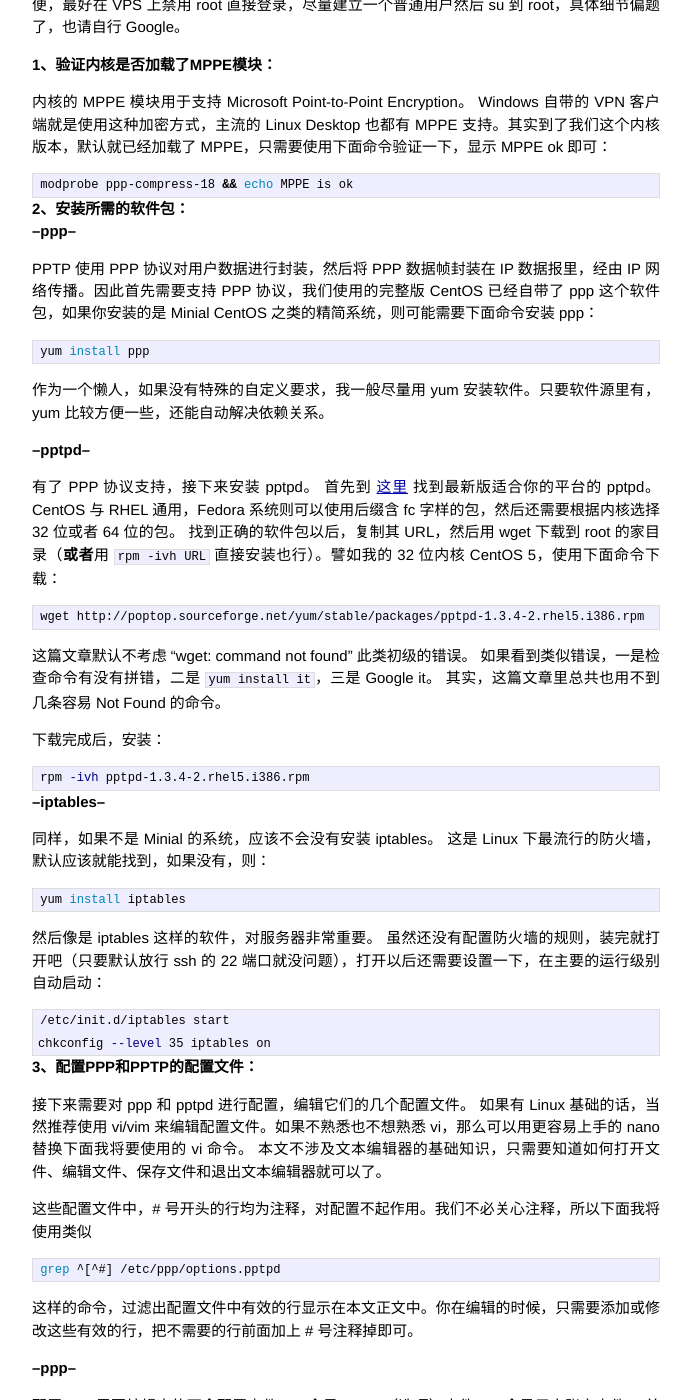
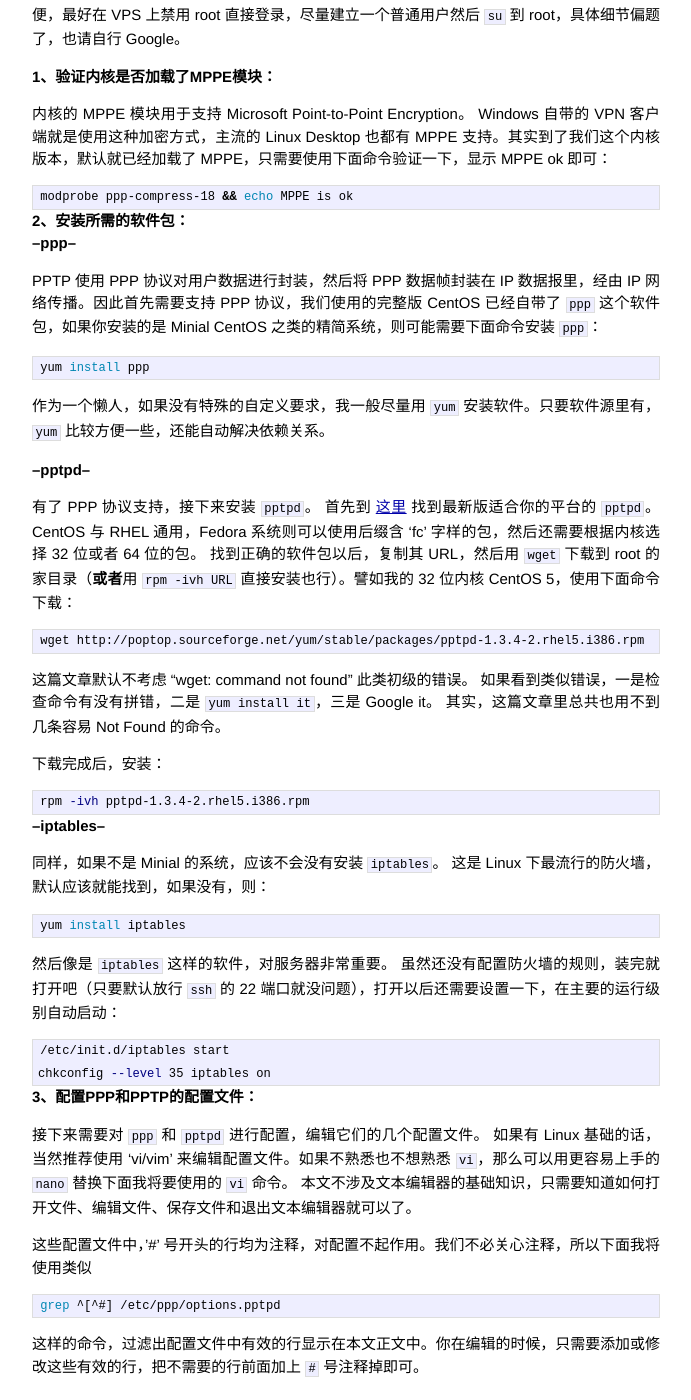
Before and after one commit to gnailuy/gnailuy.com, a Jekyll site: the page built from _posts/2011-07-04-pptp-vpn.markdown, in a window 1280 px wide and 1400 px high, scrolled down 1381 px. Shown: the whole window, without its empty margins (294-985 px from the left). Built offline with Jekyll 4.4.1, drawn with Linux system fonts in a browser that asks for light colours; Markdown is read by kramdown in place of the engine named in the settings; some of the changed text lies outside the part shown.

Commit message:
minor update

```diff
--- a/_posts/2011-07-04-pptp-vpn.markdown
+++ b/_posts/2011-07-04-pptp-vpn.markdown
@@ -6,9 +6,9 @@ categories: [ linux ]
 ---
 
 本文介绍在安装 CentOS 操作系统的 Xen VPS 上，如何搭建 PPTP VPN 服务。
-包括 PPTP 的安装、配置，以及相应的 iptables 规则。
+包括 PPTP 的安装、配置，以及相应的 `iptables` 规则。
 本文暂时不涉及 PPTP 流量控制的部分，等抽空学明白了 [FreeRADIUS][freeradius] 再来写续篇。
-**2011 年 7 月 20 日更新**：在**安全建议**这一部分，增加了使用不同的 IP 地址，分别提供 VPN 服务和 Web 等其他常规服务，以及使用不同 IP 地址时如何书写 iptables 规则的内容。
+**2011 年 7 月 20 日更新**：在**安全建议**这一部分，增加了使用不同的 IP 地址，分别提供 VPN 服务和 Web 等其他常规服务，以及使用不同 IP 地址时如何书写 `iptables` 规则的内容。
 
 <!-- more -->
 
@@ -48,15 +48,15 @@ PPTP 的配置主要有下面五个步骤：
 * 安装所需的软件包
 * 配置 PPP 和 PPTP 的配置文件
 * 打开内核的 IP 转发功能
-* 启动 pptpd 守护进程
-* 配置 iptables 防火墙放行和转发规则
+* 启动 `pptpd` 守护进程
+* 配置 `iptables` 防火墙放行和转发规则
 
 ### 详细步骤
 
-开机以后，首先是登录 VPS。我平时用 Linux，就直接 ssh 命令登录上去。
+开机以后，首先是登录 VPS。我平时用 Linux，就直接 `ssh` 命令登录上去。
 如果是在 Winodws 下，推荐使用 [PuTTY][putty]，有一点需要注意，就是连接之前最好把字符集设置成 UTF-8，因为 Linux 默认的 locale 都是 UTF-8 了，如果出现非 ASCII 字符，不设置字符集就会出现乱码，具体的设置方法 Google 知道。
 
-下面的所有配置操作都需要 root 权限，如无特别说明，所有命令都在 root 的家目录下执行。顺便，最好在 VPS 上禁用 root 直接登录，尽量建立一个普通用户然后 su 到 root，具体细节偏题了，也请自行 Google。
+下面的所有配置操作都需要 root 权限，如无特别说明，所有命令都在 root 的家目录下执行。顺便，最好在 VPS 上禁用 root 直接登录，尽量建立一个普通用户然后 `su` 到 root，具体细节偏题了，也请自行 Google。
 
 #### 1、验证内核是否加载了MPPE模块：
 
@@ -71,20 +71,20 @@ modprobe ppp-compress-18 && echo MPPE is ok
 
 ##### --ppp--
 
-PPTP 使用 PPP 协议对用户数据进行封装，然后将 PPP 数据帧封装在 IP 数据报里，经由 IP 网络传播。因此首先需要支持 PPP 协议，我们使用的完整版 CentOS 已经自带了 ppp 这个软件包，如果你安装的是 Minial CentOS 之类的精简系统，则可能需要下面命令安装 ppp：
+PPTP 使用 PPP 协议对用户数据进行封装，然后将 PPP 数据帧封装在 IP 数据报里，经由 IP 网络传播。因此首先需要支持 PPP 协议，我们使用的完整版 CentOS 已经自带了 `ppp` 这个软件包，如果你安装的是 Minial CentOS 之类的精简系统，则可能需要下面命令安装 `ppp`：
 
 {% highlight bash %}
 yum install ppp
 {% endhighlight %}
 
-作为一个懒人，如果没有特殊的自定义要求，我一般尽量用 yum 安装软件。只要软件源里有，yum 比较方便一些，还能自动解决依赖关系。
+作为一个懒人，如果没有特殊的自定义要求，我一般尽量用 `yum` 安装软件。只要软件源里有，`yum` 比较方便一些，还能自动解决依赖关系。
 
 ##### --pptpd--
 
-有了 PPP 协议支持，接下来安装 pptpd。
-首先到 [这里][pptpd] 找到最新版适合你的平台的 pptpd。
-CentOS 与 RHEL 通用，Fedora 系统则可以使用后缀含 fc 字样的包，然后还需要根据内核选择 32 位或者 64 位的包。
-找到正确的软件包以后，复制其 URL，然后用 wget 下载到 root 的家目录（**或者**用 `rpm -ivh URL` 直接安装也行）。譬如我的 32 位内核 CentOS 5，使用下面命令下载：
+有了 PPP 协议支持，接下来安装 `pptpd`。
+首先到 [这里][pptpd] 找到最新版适合你的平台的 `pptpd`。
+CentOS 与 RHEL 通用，Fedora 系统则可以使用后缀含 'fc' 字样的包，然后还需要根据内核选择 32 位或者 64 位的包。
+找到正确的软件包以后，复制其 URL，然后用 `wget` 下载到 root 的家目录（**或者**用 `rpm -ivh URL` 直接安装也行）。譬如我的 32 位内核 CentOS 5，使用下面命令下载：
 
 {% highlight bash %}
 wget http://poptop.sourceforge.net/yum/stable/packages/pptpd-1.3.4-2.rhel5.i386.rpm
@@ -102,15 +102,15 @@ rpm -ivh pptpd-1.3.4-2.rhel5.i386.rpm
 
 ##### --iptables--
 
-同样，如果不是 Minial 的系统，应该不会没有安装 iptables。
+同样，如果不是 Minial 的系统，应该不会没有安装 `iptables`。
 这是 Linux 下最流行的防火墙，默认应该就能找到，如果没有，则：
 
 {% highlight bash %}
 yum install iptables
 {% endhighlight %}
 
-然后像是 iptables 这样的软件，对服务器非常重要。
-虽然还没有配置防火墙的规则，装完就打开吧（只要默认放行 ssh 的 22 端口就没问题），打开以后还需要设置一下，在主要的运行级别自动启动：
+然后像是 `iptables` 这样的软件，对服务器非常重要。
+虽然还没有配置防火墙的规则，装完就打开吧（只要默认放行 `ssh` 的 22 端口就没问题），打开以后还需要设置一下，在主要的运行级别自动启动：
 
 {% highlight bash %}
 /etc/init.d/iptables start
@@ -119,22 +119,22 @@ chkconfig --level 35 iptables on
 
 #### 3、配置PPP和PPTP的配置文件：
 
-接下来需要对 ppp 和 pptpd 进行配置，编辑它们的几个配置文件。
-如果有 Linux 基础的话，当然推荐使用 vi/vim 来编辑配置文件。如果不熟悉也不想熟悉 vi，那么可以用更容易上手的 nano 替换下面我将要使用的 vi 命令。
+接下来需要对 `ppp` 和 `pptpd` 进行配置，编辑它们的几个配置文件。
+如果有 Linux 基础的话，当然推荐使用 'vi/vim' 来编辑配置文件。如果不熟悉也不想熟悉 `vi`，那么可以用更容易上手的 `nano` 替换下面我将要使用的 `vi` 命令。
 本文不涉及文本编辑器的基础知识，只需要知道如何打开文件、编辑文件、保存文件和退出文本编辑器就可以了。
 
-这些配置文件中，# 号开头的行均为注释，对配置不起作用。我们不必关心注释，所以下面我将使用类似
+这些配置文件中，'#' 号开头的行均为注释，对配置不起作用。我们不必关心注释，所以下面我将使用类似
 
 {% highlight bash %}
 grep ^[^#] /etc/ppp/options.pptpd
 {% endhighlight %}
 
-这样的命令，过滤出配置文件中有效的行显示在本文正文中。你在编辑的时候，只需要添加或修改这些有效的行，把不需要的行前面加上 # 号注释掉即可。
+这样的命令，过滤出配置文件中有效的行显示在本文正文中。你在编辑的时候，只需要添加或修改这些有效的行，把不需要的行前面加上 `#` 号注释掉即可。
 
 ##### --ppp--
 
-配置 ppp 需要编辑它的两个配置文件，一个是 option（选项）文件，一个是用户账户文件。
-首先编辑option文件：
+配置 `ppp` 需要编辑它的两个配置文件，一个是 option（选项）文件，一个是用户账户文件。
+首先编辑 option 文件：
 
 {% highlight bash %}
 vi /etc/ppp/options.pptpd
@@ -204,8 +204,8 @@ remoteip 192.168.0.207-217
 其中 option 选项指定使用 `/etc/ppp/options.pptpd` 中的配置；
 logwtmp 表示使用 WTMP 日志。
 
-后面两行是比较重要的两行。VPN 可以这样理解，Linux 客户端使用一个虚拟网络设备 ppp0 （Windows 客户端也可以理解成 VPN 虚拟网卡），连接到服务器的虚拟网络设备 ppp0 上，这样客户端就加入了服务器端 ppp0 所在的网络。
-localip 就是可以分配给服务器端 ppp0 的 IP 地址，remoteip 则是将要分配给客户端 ppp0 （或者虚拟网卡）的。
+后面两行是比较重要的两行。VPN 可以这样理解，Linux 客户端使用一个虚拟网络设备 `ppp0` （Windows 客户端也可以理解成 VPN 虚拟网卡），连接到服务器的虚拟网络设备 `ppp0` 上，这样客户端就加入了服务器端 `ppp0` 所在的网络。
+localip 就是可以分配给服务器端 `ppp0` 的 IP 地址，remoteip 则是将要分配给客户端 `ppp0` （或者虚拟网卡）的。
 
 这两项都可以是多个 IP，一般 localip 设置一个 IP 就行了，remoteip 则视客户端数目，分配一段 IP。其中 remoteip 的 IP 段需要和 localip 的 IP 段一致。
 
@@ -240,7 +240,7 @@ sysctl -p
 
 #### 5、启动 pptpd 守护进程：
 
-上面配置完成后，就可以启动 pptpd 进程并设置自动启动了，和上面 iptables 的例子类似：
+上面配置完成后，就可以启动 `pptpd` 进程并设置自动启动了，和上面 `iptables` 的例子类似：
 
 {% highlight bash %}
 /etc/init.d/pptpd start
@@ -321,7 +321,7 @@ iptables -A FORWARD -d 192.168.0.0/24 -i eth0 -j ACCEPT
 iptables -t nat -A POSTROUTING -s 192.168.0.0/24 -o eth0 -j MASQUERADE
 {% endhighlight %}
 
-需要注意的是，这个脚本开头首先清除掉了所有 iptables 规则，然后才部署新的规则，如果你需要保留你机器上现有的规则，请千万不要执行前面的清除语句，或者做好旧规则的备份再做实验：
+需要注意的是，这个脚本开头首先清除掉了所有 `iptables` 规则，然后才部署新的规则，如果你需要保留你机器上现有的规则，请千万不要执行前面的清除语句，或者做好旧规则的备份再做实验：
 
 {% highlight bash %}
 iptables-save > iptables.backup
@@ -333,7 +333,7 @@ iptables-save > iptables.backup
 iptables-resotre iptables.backup
 {% endhighlight %}
 
-最后，如果确定所有的 iptables 规则已经合乎你的心意，就可以执行下面命令，将 iptables 规则保存下来。
+最后，如果确定所有的 `iptables` 规则已经合乎你的心意，就可以执行下面命令，将 `iptables` 规则保存下来。
 
 {% highlight bash %}
 /etc/init.d/iptables save
@@ -346,8 +346,8 @@ iptables-resotre iptables.backup
 
 ### 单网卡配置多个IP地址
 
-CentOS 下单网卡配置多个 IP 很容易。例如，假设现在网卡 eth0 已经有一个 IP 地址是 `123.123.123.123/24`，想要增加一个 IP 是 `123.123.123.124/24`，可以在 `/etc/sysconfig/network-scripts/` 目录下增加一个新的虚拟网卡配置文件 ifcfg-eth0:0。
-想省事的话可以直接把 ifcfg-eth0 复制成 ifcfg-eth0:0。
+CentOS 下单网卡配置多个 IP 很容易。例如，假设现在网卡 eth0 已经有一个 IP 地址是 `123.123.123.123/24`，想要增加一个 IP 是 `123.123.123.124/24`，可以在 `/etc/sysconfig/network-scripts/` 目录下增加一个新的虚拟网卡配置文件 `ifcfg-eth0:0`。
+想省事的话可以直接把 `ifcfg-eth0` 复制成 `ifcfg-eth0:0`，
 然后编辑其内容，例如：
 
 {% highlight text linenos %}
@@ -363,10 +363,10 @@ NETMASK=255.255.255.0
 
 ### 多 IP 的 iptables 配置
 
-然后关于 iptables 配置，思路就是在 INPUT 链上使用 `-d` 区别目的 IP，只在 Web 等服务使用的 IP 上放行 22 和 80 等几个端口，VPN 服务的 IP 上只放行 1723 端口。
+然后关于 `iptables` 配置，思路就是在 INPUT 链上使用 `-d` 区别目的 IP，只在 Web 等服务使用的 IP 上放行 22 和 80 等几个端口，VPN 服务的 IP 上只放行 1723 端口。
 
 如果喜欢的话也可以为新增加的 IP 绑定一个不同的域名，只要防火墙配置好了，然后 VPN 使用的 IP 域名都不公开，理论上是挺难找到 VPN 服务地址的，这也是自建 VPN 的一个好处。
-这里再提供一个 iptables 规则的配置脚本，与上面的脚本类似，只是做了少量的修改，适用于多 IP 的情况：
+这里再提供一个 `iptables` 规则的配置脚本，与上面的脚本类似，只是做了少量的修改，适用于多 IP 的情况：
 
 {% highlight bash linenos %}
 #!/bin/bash
```
Also changed, not shown: _posts/2011-07-03-ftp-entering-passive-mode.markdown (+6 -6 lines).
